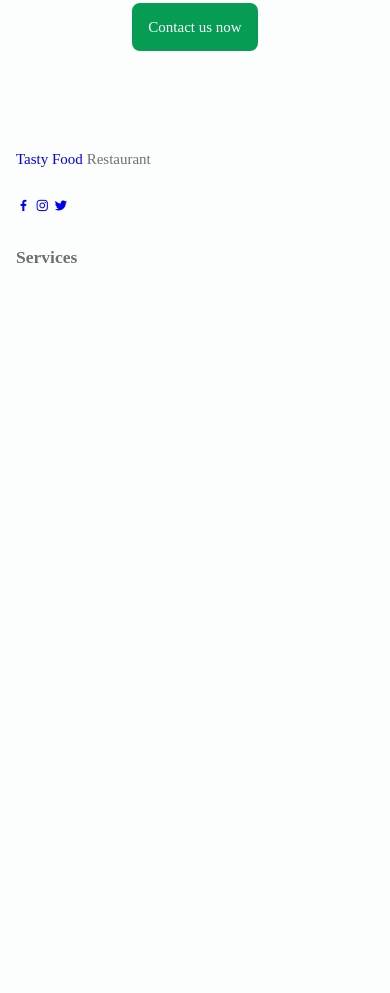
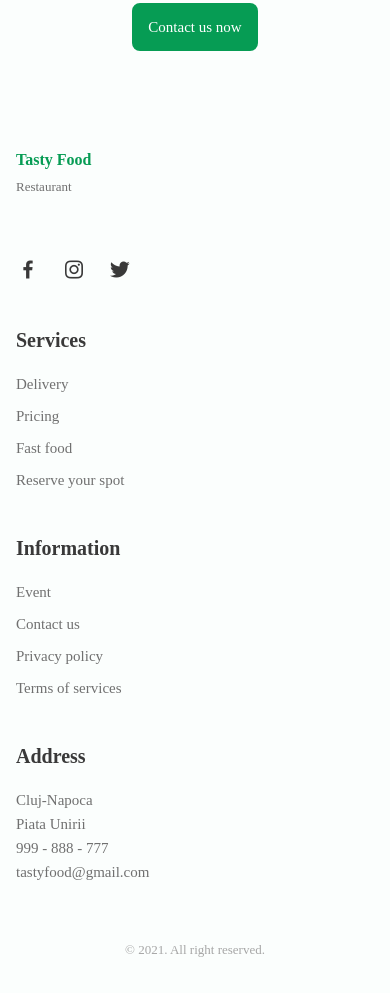
Before and after one commit to DevBrad/Website-Restaurant-light-dark-mode, a website: page index.html in a window 390 px wide. Shown: the part 3700-4693 px from the top of the page. Before the commit the page ends 4003 px from the top, so only its background shows below. Drawn offline with nearby package versions, Linux system fonts and the light colour scheme; files whose address does not match are found by name.

Commit message:
footer is done, wip on media queries

```diff
--- a/index.html
+++ b/index.html
@@ -469,8 +469,44 @@
 
             <div class="footer__content">
                 <h3 class="footer__title">Services</h3>
+                <ul>
+                    <li>
+                        <a href="#" class="footer__link">Delivery</a>
+                    </li>
+                    <li>
+                        <a href="#" class="footer__link">Pricing</a>
+                    </li>
+                    <li>
+                        <a href="#" class="footer__link">Fast food</a>
+                    </li>
+                    <li>
+                        <a href="#" class="footer__link">Reserve your spot</a>
+                    </li>
+                </ul>
+            </div>
+
+            <div class="footer__content">
+                <h3 class="footer__title">Information</h3>
+                <ul>
+                    <li><a href="#" class="footer__link">Event</a></li>
+                    <li><a href="#" class="footer__link">Contact us</a></li>
+                    <li><a href="#" class="footer__link">Privacy policy</a></li>
+                    <li><a href="#" class="footer__link">Terms of services</a></li>
+                </ul>
+            </div>
+
+            <div class="footer__content">
+                <h3 class="footer__title">Address</h3>
+                <ul>
+                    <li>Cluj-Napoca</li>
+                    <li>Piata Unirii</li>
+                    <li> 999 - 888 - 777</li>
+                    <li>tastyfood@gmail.com</li>
+                </ul>
             </div>
         </div>
+
+        <p class="footer__copy">&#169; 2021. All right reserved.</p>
     </footer>
     <!--=====SCROLL REVEAL=====-->
     <script src="https://unpkg.com/scrollreveal"></script>
--- a/scss/components/_footer.scss
+++ b/scss/components/_footer.scss
@@ -0,0 +1,48 @@
+.footer {
+
+    &__container {
+        grid-template-columns: repeat(auto-fit, minmax(220px, 1fr));
+        row-gap: 2rem;
+    }
+
+    &__logo {
+        font-size: $--h3-font-size;
+        color: $--first-color;
+        font-weight: $--font-semi-bold;
+    }
+
+    &__description {
+        display: block;
+        font-size: $--small-font-size;
+        margin: .25rem 0 $--mb-3;
+    }
+
+    &__social {
+        font-size: 1.5rem;
+        color: $--title-color;
+        margin-right: $--mb-2;
+    }
+
+    &__title {
+        font-size: $--h2-font-size;
+        color: $--title-color;
+        margin-bottom: $--mb-2;
+    }
+
+    &__link {
+        display: inline-block;
+        color: $--text-color;
+        margin-bottom: $--mb-1;
+
+        &:hover {
+            color: $--first-color;
+        }
+    }
+
+    &__copy {
+        text-align: center;
+        font-size: $--small-font-size;
+        color: $--text-color-light;
+        margin-top: 3.5rem;
+    }
+}
--- a/scss/global.scss
+++ b/scss/global.scss
@@ -6,6 +6,7 @@
 @import "shared/base";
 @import "shared/buttons";
 @import "shared/layout";
+@import "shared/media";
 
 
 
--- /dev/null
+++ b/scss/shared/_media.scss
@@ -0,0 +1,7 @@
+@media screen and (min-width: 576px) {
+    .home {
+        &__container {
+            grid-template-columns: repeat(2,1fr);
+        }
+    }
+}
```
Also changed, not shown: css/global.css.
